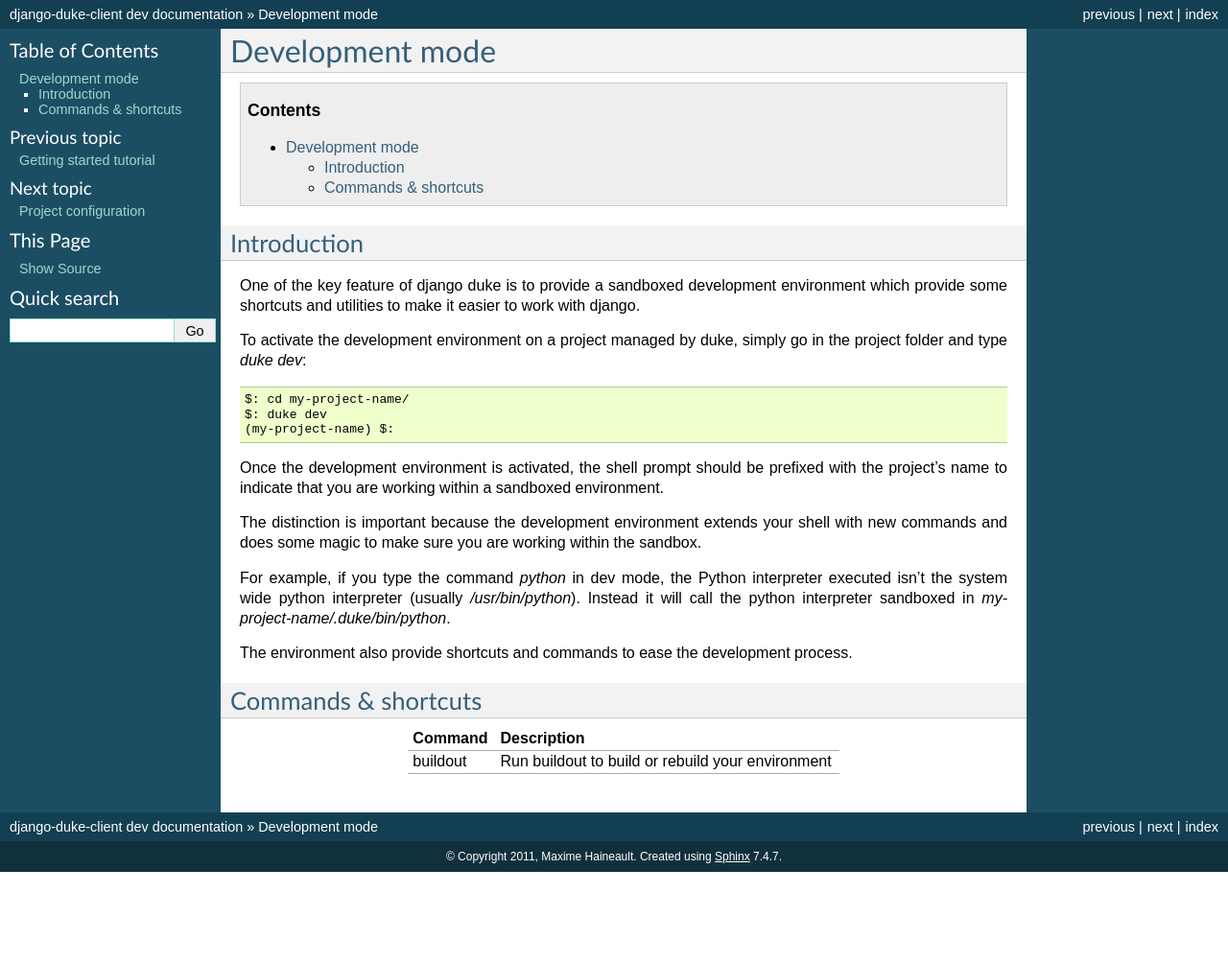
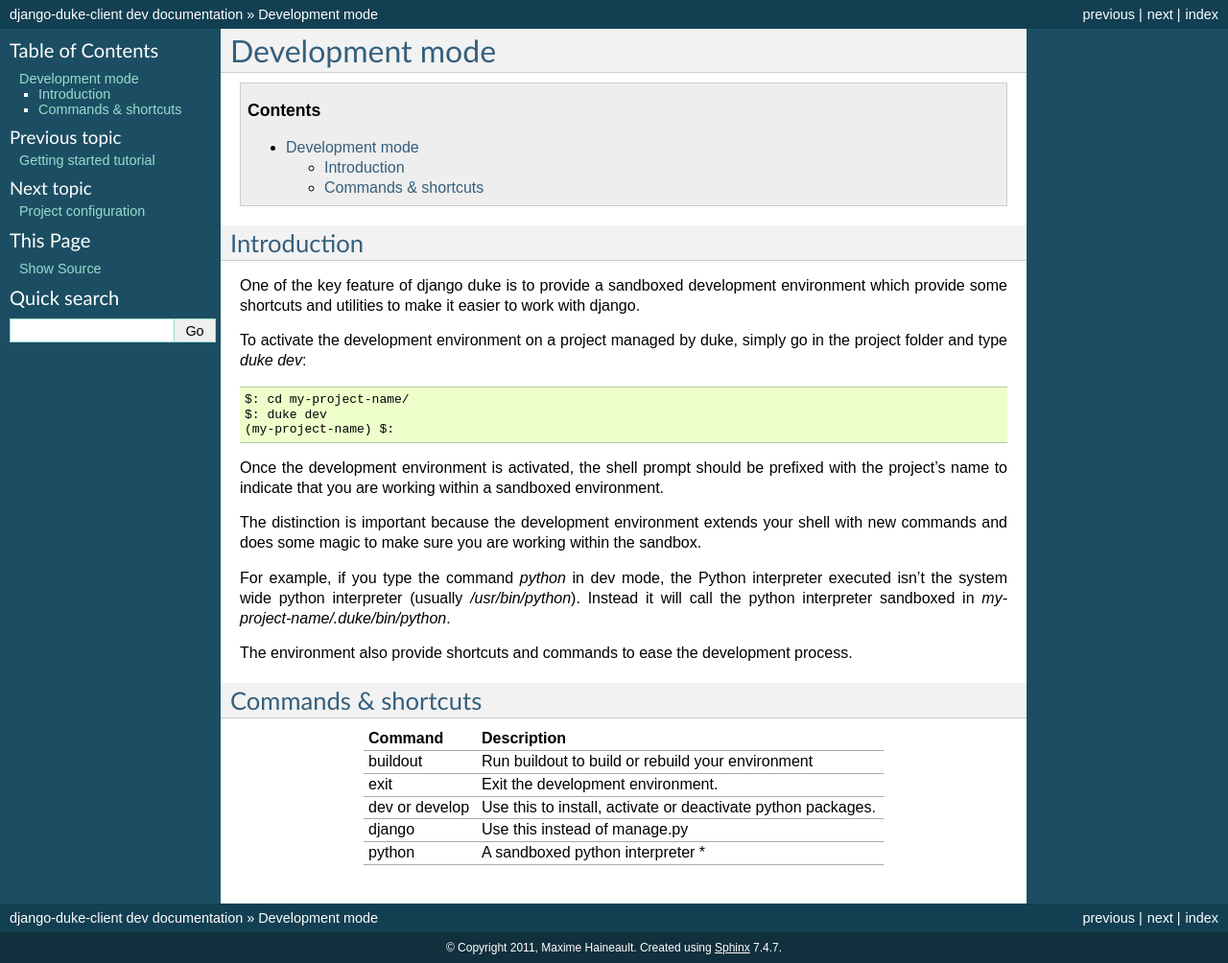
Before and after one commit to h3/django-duke-client, a Sphinx documentation site: the page built from docs/development_mode.rst, in a window 1280 px wide. Shown: the whole page at 96% size. Built offline with Sphinx 7.4.7, drawn with Linux system fonts in a browser that asks for light colours; before the commit the page ends 909 px from its top, so only the background shows below that.

Commit message:
Update docs/development_mode.rst

```diff
--- a/docs/development_mode.rst
+++ b/docs/development_mode.rst
@@ -44,3 +44,11 @@
 +----------------+----------------------------------------------------------------+
 | buildout       | Run buildout to build or rebuild your environment              |
 +----------------+----------------------------------------------------------------+
+| exit           | Exit the development environment.                              |
++----------------+----------------------------------------------------------------+
+| dev or develop | Use this to install, activate or deactivate python packages.   |
++----------------+----------------------------------------------------------------+
+| django         | Use this instead of manage.py                                  |
++----------------+----------------------------------------------------------------+
+| python         | A sandboxed python interpreter \*                              |
++----------------+----------------------------------------------------------------+
```
